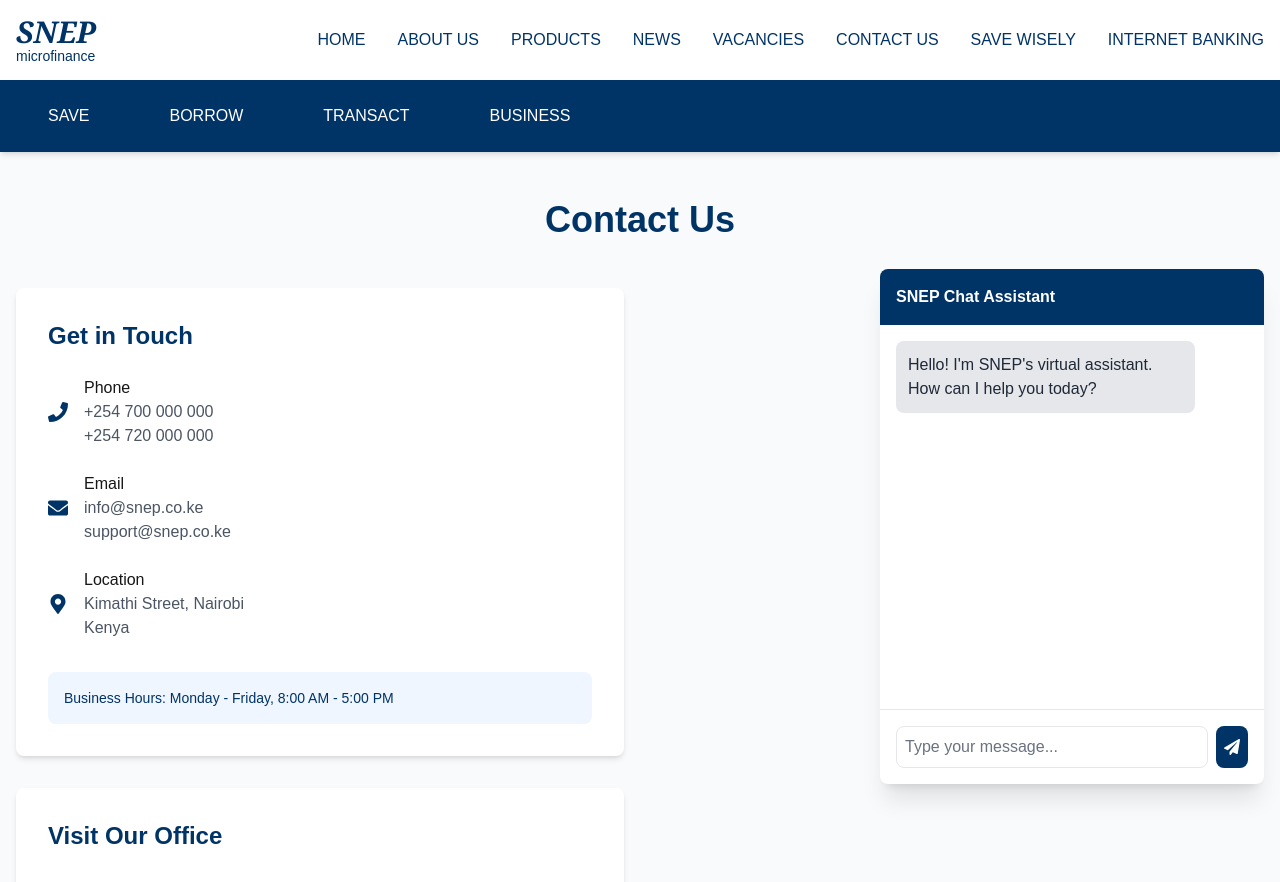
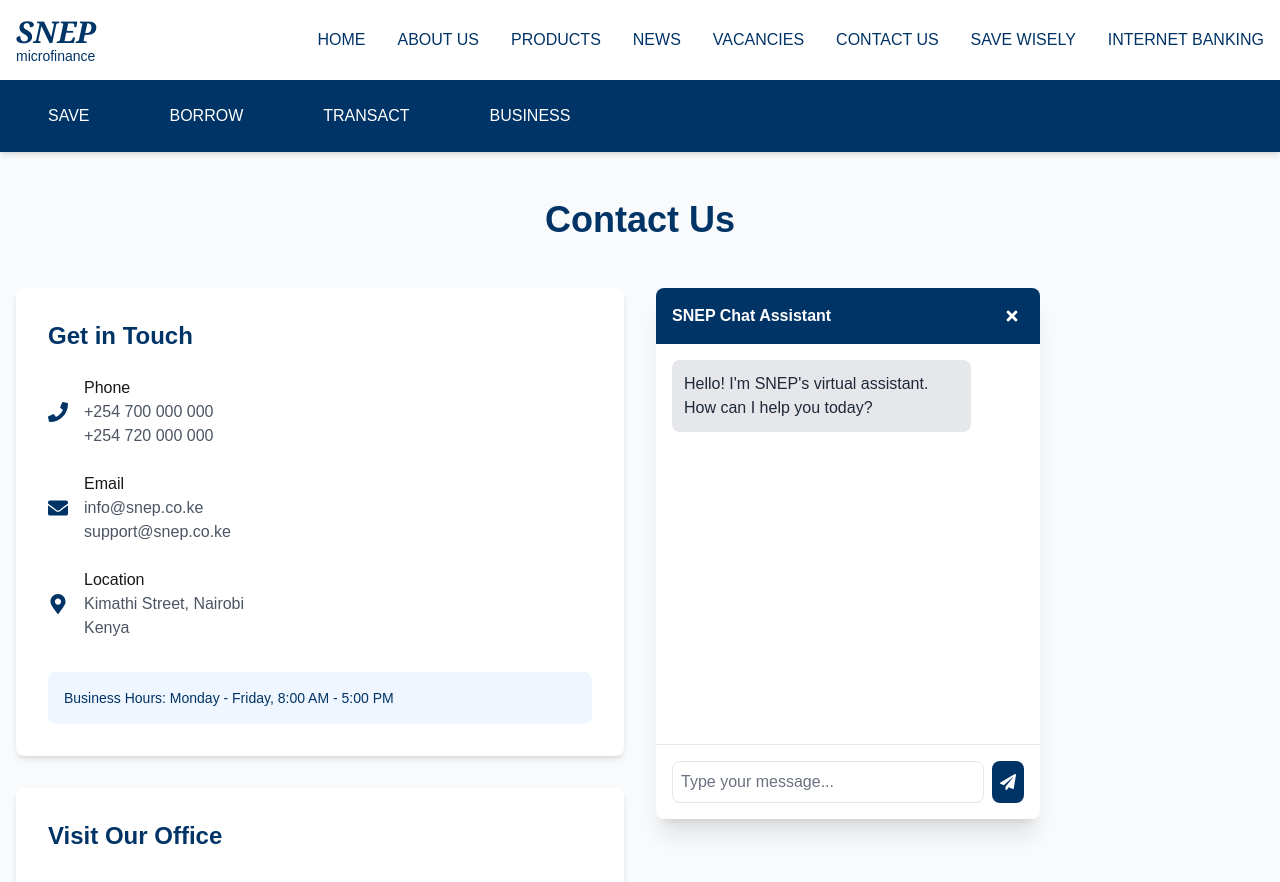
Before and after one commit to fringguske/snepp, a Next.js app: page /contact in a window 1280 px wide. Shown: the top 882 px of the page. Built offline with nearby package versions, Linux system fonts and the light colour scheme; grey boxes are pictures that could not be loaded.

Commit message:
Update ChatBot1.tsx

```diff
--- a/app/components/ChatBot.tsx
+++ b/app/components/ChatBot.tsx
@@ -1,6 +1,6 @@
 'use client';
 import React, { useState, useRef, useEffect } from 'react';
-import { FaPaperPlane, FaComments } from 'react-icons/fa';
+import { FaPaperPlane, FaComments, FaTimes } from 'react-icons/fa';
 
 interface Message {
   content: string;
@@ -9,6 +9,7 @@
 }
 
 export default function ChatBot() {
+  const [isOpen, setIsOpen] = useState(true);
   const [messages, setMessages] = useState<Message[]>([
     {
       content: "Hello! I'm SNEP's virtual assistant. How can I help you today?",
@@ -84,12 +85,23 @@
   };
 
   return (
-    <div className="fixed bottom-4 right-4 w-[calc(100%-2rem)] md:w-96 bg-white rounded-lg shadow-xl z-40">
-      <div className="bg-[#003366] text-white p-4 rounded-t-lg flex justify-between items-center">
+    <div className="relative w-full md:w-96 bg-white shadow-xl rounded-lg">
+      {/* Chat Header with X button */}
+      <div className="bg-[#003366] text-white p-4 flex justify-between items-center rounded-t-lg">
         <h3 className="font-semibold">SNEP Chat Assistant</h3>
+        <button
+          onClick={() => setIsOpen(!isOpen)}
+          className="hover:bg-[#004080] p-1 rounded transition-colors"
+        >
+          <FaTimes size={16} />
+        </button>
       </div>
 
-      <div className="h-[60vh] md:h-96 overflow-y-auto p-4 space-y-4">
+      {/* Collapsible Chat Content */}
+      <div className={`transition-all duration-300 ease-in-out overflow-hidden ${
+        isOpen ? 'max-h-[600px]' : 'max-h-0'
+      }`}>
+        <div className="h-[400px] overflow-y-auto p-4 space-y-4">
           {messages.map((message, index) => (
             <div
               key={index}
@@ -116,7 +128,7 @@
           <div ref={messagesEndRef} />
         </div>
 
-      <form onSubmit={handleSubmit} className="p-4 border-t">
+        <form onSubmit={handleSubmit} className="p-4 border-t bg-white rounded-b-lg">
           <div className="flex space-x-2">
             <input
               type="text"
@@ -135,5 +147,16 @@
           </div>
         </form>
       </div>
+
+      {/* Show expand button when collapsed */}
+      {!isOpen && (
+        <button
+          onClick={() => setIsOpen(true)}
+          className="absolute -bottom-12 right-0 bg-[#003366] text-white p-2 rounded-lg hover:bg-[#004080] transition-colors"
+        >
+          <FaComments size={20} />
+        </button>
+      )}
+    </div>
   );
 }
```
Lines whose indentation alone changed are shown as unchanged.
